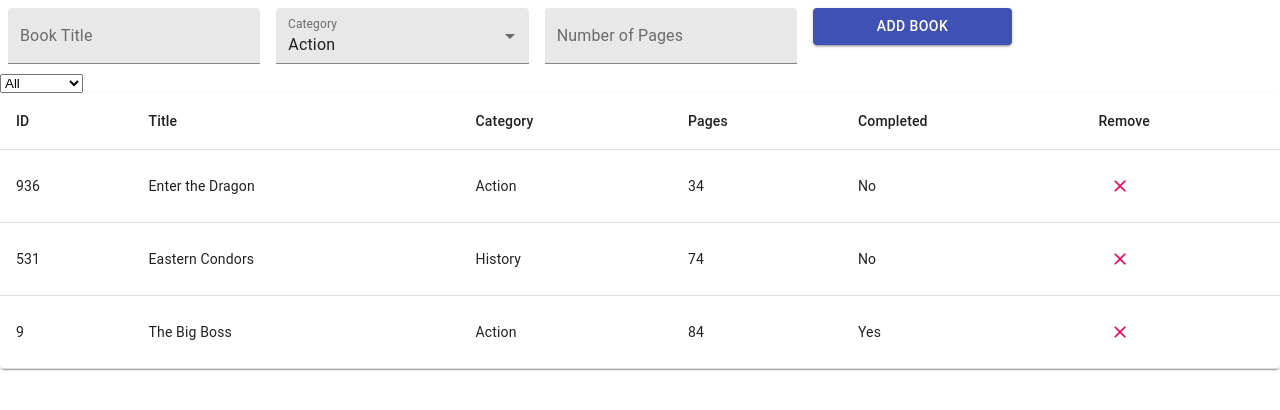
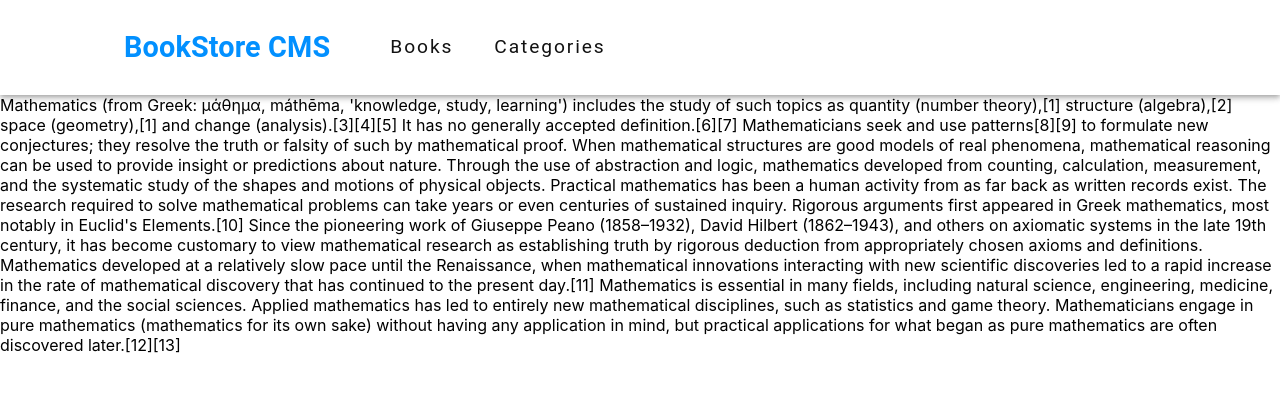
Before and after one commit to oxenprogrammer/Book-Store-App, a React (Create React App) app: page /categories in a window 1280 px wide. Shown: the top 410 px of the page. Built offline with nearby package versions, Linux system fonts and the light colour scheme.

Commit message:
Feat(bookstore): add header

```diff
--- /dev/null
+++ b/src/components/Categories.js
@@ -0,0 +1,38 @@
+/* eslint-disable react/no-unescaped-entities */
+const Categories = () => {
+  return (
+    <div className="home">
+      Mathematics (from Greek: μάθημα, máthēma, 'knowledge, study, learning')
+      includes the study of such topics as quantity (number theory),[1]
+      structure (algebra),[2] space (geometry),[1] and change
+      (analysis).[3][4][5] It has no generally accepted definition.[6][7]
+      Mathematicians seek and use patterns[8][9] to formulate new conjectures;
+      they resolve the truth or falsity of such by mathematical proof. When
+      mathematical structures are good models of real phenomena, mathematical
+      reasoning can be used to provide insight or predictions about nature.
+      Through the use of abstraction and logic, mathematics developed from
+      counting, calculation, measurement, and the systematic study of the shapes
+      and motions of physical objects. Practical mathematics has been a human
+      activity from as far back as written records exist. The research required
+      to solve mathematical problems can take years or even centuries of
+      sustained inquiry. Rigorous arguments first appeared in Greek mathematics,
+      most notably in Euclid's Elements.[10] Since the pioneering work of
+      Giuseppe Peano (1858–1932), David Hilbert (1862–1943), and others on
+      axiomatic systems in the late 19th century, it has become customary to
+      view mathematical research as establishing truth by rigorous deduction
+      from appropriately chosen axioms and definitions. Mathematics developed at
+      a relatively slow pace until the Renaissance, when mathematical
+      innovations interacting with new scientific discoveries led to a rapid
+      increase in the rate of mathematical discovery that has continued to the
+      present day.[11] Mathematics is essential in many fields, including
+      natural science, engineering, medicine, finance, and the social sciences.
+      Applied mathematics has led to entirely new mathematical disciplines, such
+      as statistics and game theory. Mathematicians engage in pure mathematics
+      (mathematics for its own sake) without having any application in mind, but
+      practical applications for what began as pure mathematics are often
+      discovered later.[12][13]
+    </div>
+  );
+};
+
+export default Categories;
--- /dev/null
+++ b/src/components/Header.js
@@ -0,0 +1,75 @@
+import {
+  AppBar,
+  Link,
+  Toolbar,
+  Typography,
+  makeStyles,
+} from "@material-ui/core";
+import React, { memo } from "react";
+import { Route, BrowserRouter as Router, Switch } from "react-router-dom";
+
+import App from "./App";
+import Categories from "./Categories";
+import HomeComponent from "./Home.component";
+
+const useStyles = makeStyles(() => ({
+  root: {
+    backgroundColor: "#ffffff",
+    height: "5.938rem",
+  },
+  bookStoreCMS: {
+    width: "100rem",
+    height: "89.625rem",
+    padding: "9.313rem 3.75rem 7.688rem 6.25rem",
+    color: "#0290ff",
+    fontSize: '1.8rem',
+    fontWeight: "bolder",
+  },
+  link: {
+    color: "#121212",
+    width: "3.688rem",
+    height: "1rem",
+    margin: "1.125rem 2.563rem 0.688rem 0",
+    fontSize: "1.2rem",
+    fontWeight: "normal",
+    fontStretch: "normal",
+    fontStyle: "normal",
+    lineHeight: "normal",
+    letterSpacing: 1.9,
+  },
+}));
+
+// eslint-disable-next-line react/display-name
+const Header = memo(() => {
+  const classes = useStyles();
+  return (
+    <Router>
+      <main>
+        <AppBar position="static">
+          <Toolbar className={classes.root} variant="dense">
+            <Typography variant="h6" color="inherit">
+              <Link className={classes.bookStoreCMS} href="/">
+                BookStore CMS
+              </Link>
+            </Typography>
+            <Typography>
+              <Link className={classes.link} href="/books">
+                Books
+              </Link>
+              <Link className={classes.link} href="/categories">
+                Categories
+              </Link>
+            </Typography>
+          </Toolbar>
+        </AppBar>
+        <Switch>
+          <Route path="/" exact component={HomeComponent} />
+          <Route path="/books" component={App} />
+          <Route path="/categories" component={Categories} />
+        </Switch>
+      </main>
+    </Router>
+  );
+});
+
+export default Header;
--- /dev/null
+++ b/src/components/Home.component.js
@@ -0,0 +1,38 @@
+/* eslint-disable react/no-unescaped-entities */
+const HomeComponent = () => {
+  return (
+    <div className="home">
+      Mathematics (from Greek: μάθημα, máthēma, 'knowledge, study, learning')
+      includes the study of such topics as quantity (number theory),[1]
+      structure (algebra),[2] space (geometry),[1] and change
+      (analysis).[3][4][5] It has no generally accepted definition.[6][7]
+      Mathematicians seek and use patterns[8][9] to formulate new conjectures;
+      they resolve the truth or falsity of such by mathematical proof. When
+      mathematical structures are good models of real phenomena, mathematical
+      reasoning can be used to provide insight or predictions about nature.
+      Through the use of abstraction and logic, mathematics developed from
+      counting, calculation, measurement, and the systematic study of the shapes
+      and motions of physical objects. Practical mathematics has been a human
+      activity from as far back as written records exist. The research required
+      to solve mathematical problems can take years or even centuries of
+      sustained inquiry. Rigorous arguments first appeared in Greek mathematics,
+      most notably in Euclid's Elements.[10] Since the pioneering work of
+      Giuseppe Peano (1858–1932), David Hilbert (1862–1943), and others on
+      axiomatic systems in the late 19th century, it has become customary to
+      view mathematical research as establishing truth by rigorous deduction
+      from appropriately chosen axioms and definitions. Mathematics developed at
+      a relatively slow pace until the Renaissance, when mathematical
+      innovations interacting with new scientific discoveries led to a rapid
+      increase in the rate of mathematical discovery that has continued to the
+      present day.[11] Mathematics is essential in many fields, including
+      natural science, engineering, medicine, finance, and the social sciences.
+      Applied mathematics has led to entirely new mathematical disciplines, such
+      as statistics and game theory. Mathematicians engage in pure mathematics
+      (mathematics for its own sake) without having any application in mind, but
+      practical applications for what began as pure mathematics are often
+      discovered later.[12][13]
+    </div>
+  );
+};
+
+export default HomeComponent;
--- a/src/index.js
+++ b/src/index.js
@@ -1,6 +1,6 @@
 import "./index.css";
 
-import App from "./components/App";
+import Header from "./components/Header";
 import { Provider } from "react-redux";
 import React from "react";
 import ReactDOM from "react-dom";
@@ -47,7 +47,7 @@
 ReactDOM.render(
   <StrictMode>
     <Provider store={store}>
-      <App />
+      <Header />
     </Provider>
   </StrictMode>,
   document.getElementById("root")
```
Also changed, not shown: src/assets/img/read.jpg (added).
